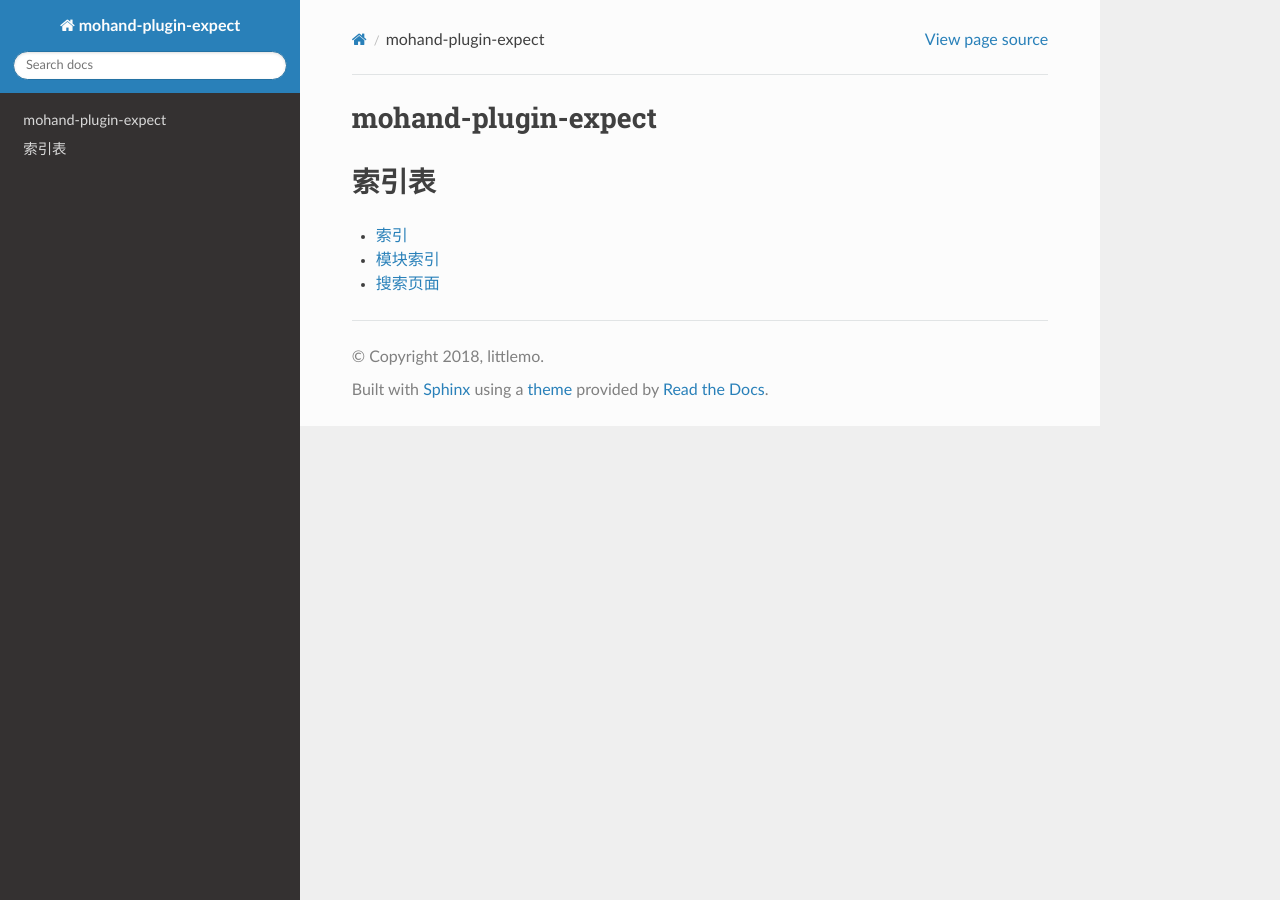
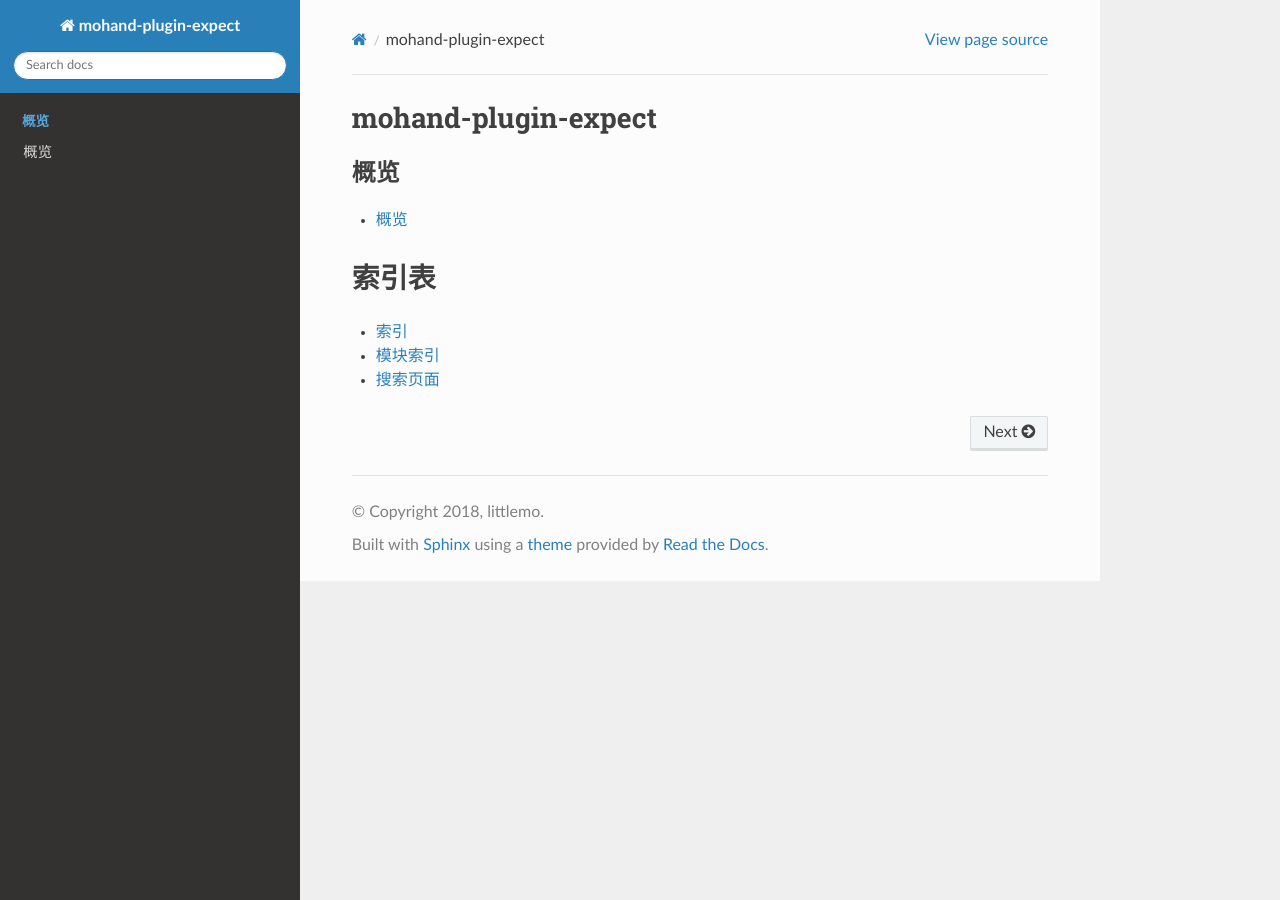
Before and after one commit to littlemo/mohand-plugin-expect, a Sphinx documentation site: the page built from docs/source/index.rst, in a window 1280 px wide. Built offline with Sphinx 7.4.7 and the Read the Docs theme 2.0.0, drawn with Linux system fonts in a browser that asks for light colours; formulas are drawn with MathJax 3.

Commit message:
F: 创建概览文档页，并注册到主索引页中

```diff
--- a/docs/source/index.rst
+++ b/docs/source/index.rst
@@ -8,8 +8,9 @@ mohand-plugin-expect
 
 .. toctree::
    :maxdepth: 2
-   :caption: Contents:
+   :caption: 概览
 
+   intro/overview
 
 
 索引表
--- /dev/null
+++ b/docs/source/intro/overview.rst
@@ -0,0 +1,5 @@
+.. _intro-overview:
+
+====
+概览
+====
```
